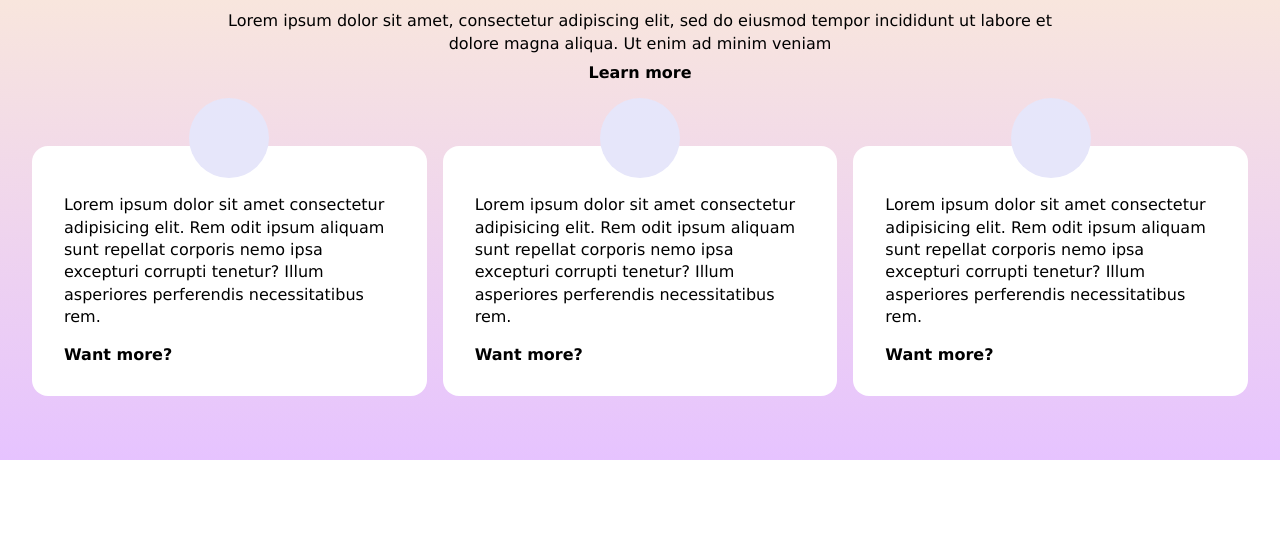
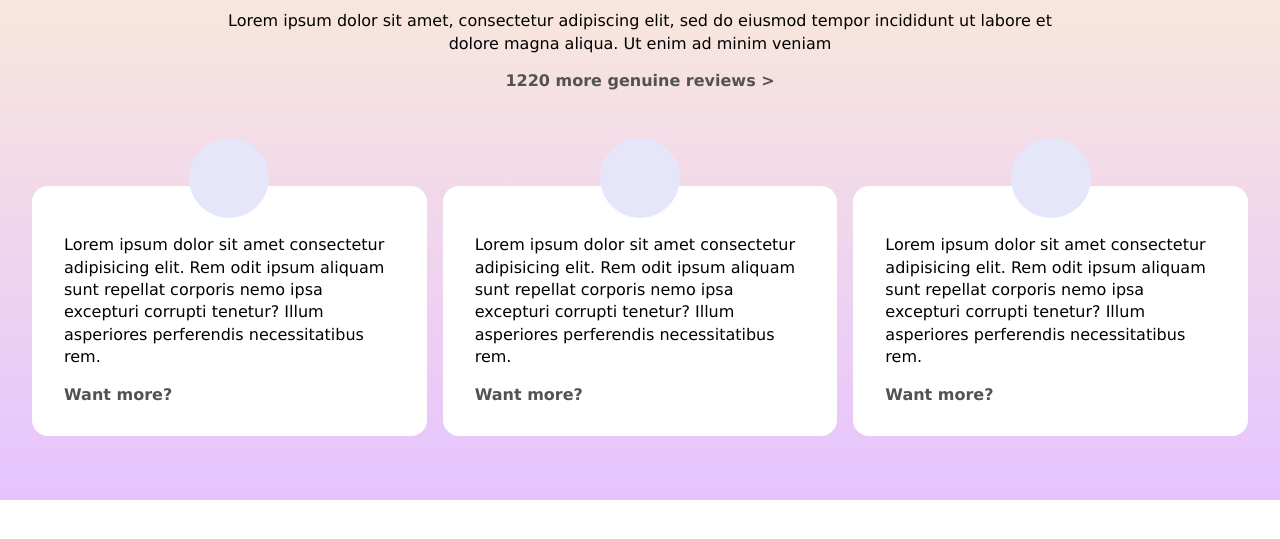
Before and after one commit to michellenpm3108/gradient-101, a plain HTML site: page index.html in a window 1280 px wide. Shown: the part 177-716 px from the top of the page. Drawn offline with Linux system fonts and the light colour scheme.

Commit message:
updated style.css

```diff
--- a/index.css
+++ b/index.css
@@ -27,7 +27,7 @@ p {
 }
 .title p {
     width: 70%;
-    margin: 0 auto;
+    margin: 0 auto 1em;
 }
 
 img {
@@ -41,23 +41,16 @@ img {
 a {
     text-decoration: none;
     display: inline-block;
-    color: black;
+    color: rgb(82, 82, 82);
     font-weight: bold;
 }
-.title-btn {
-    margin-top: .5em;
-}
 
-.btn:hover,
-.btn:focus {
-    box-shadow: 0 5px 10px rgba(0,0,0,.1);
-}
 /* CARDS */
 .cards-grid {
     display: grid;
     grid-template-columns: repeat(auto-fit, minmax(250px, 1fr));
     gap: 4em 1em;
-    margin-top: 4em;
+    margin-top: 6em;
 }
 .card {
     background-color: white;
--- a/index.html
+++ b/index.html
@@ -7,7 +7,7 @@
             <div class="title">
                 <h1>Customers love us</h1>
                 <p>Lorem ipsum dolor sit amet, consectetur adipiscing elit, sed do eiusmod tempor incididunt ut labore et dolore magna aliqua. Ut enim ad minim veniam</p>
-                <a class="title-btn" href="#">Learn more</a>
+                <a class="title-btn" href="#">1220 more genuine reviews ></a>
                 <img src="zig.svg">
             </div>
 
```
